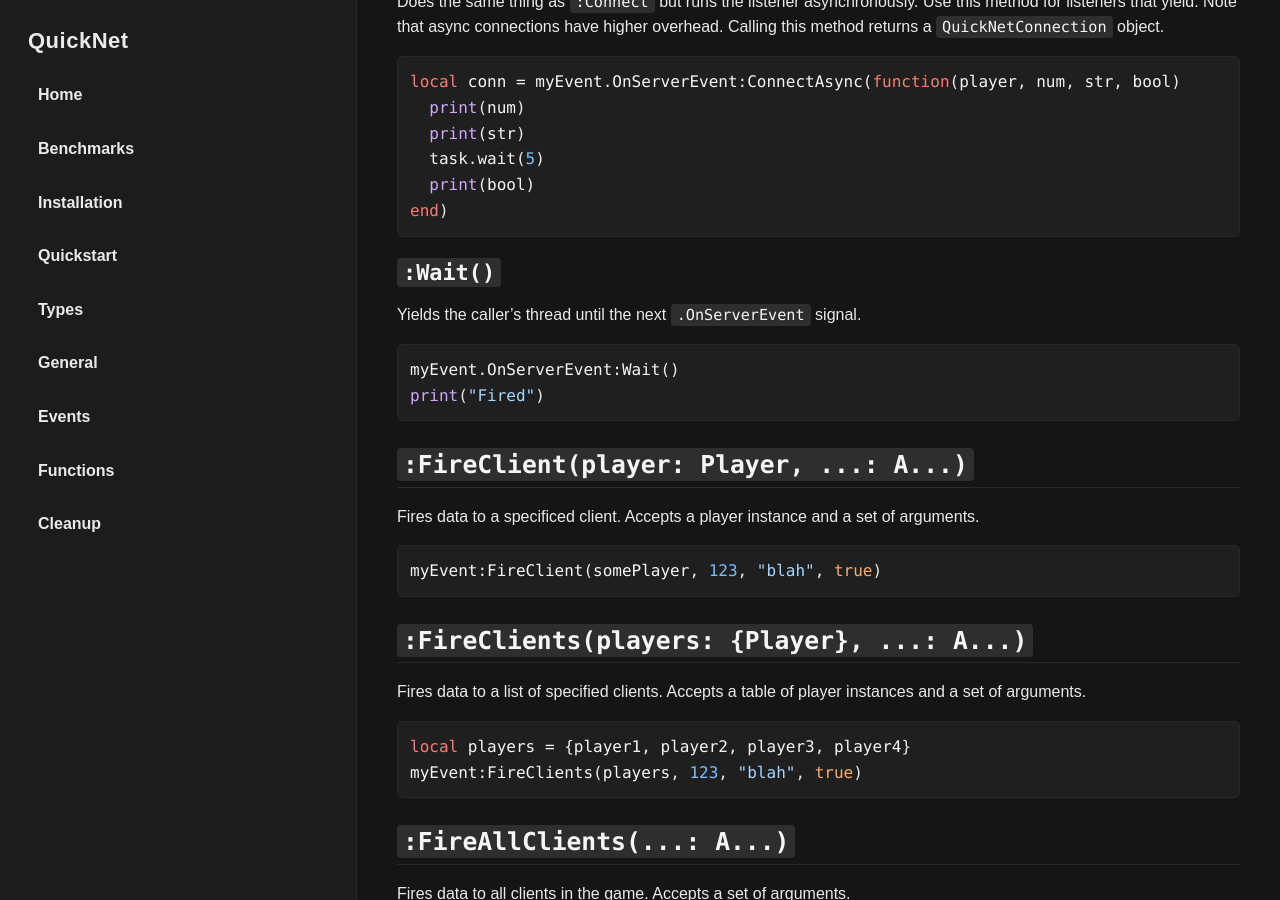
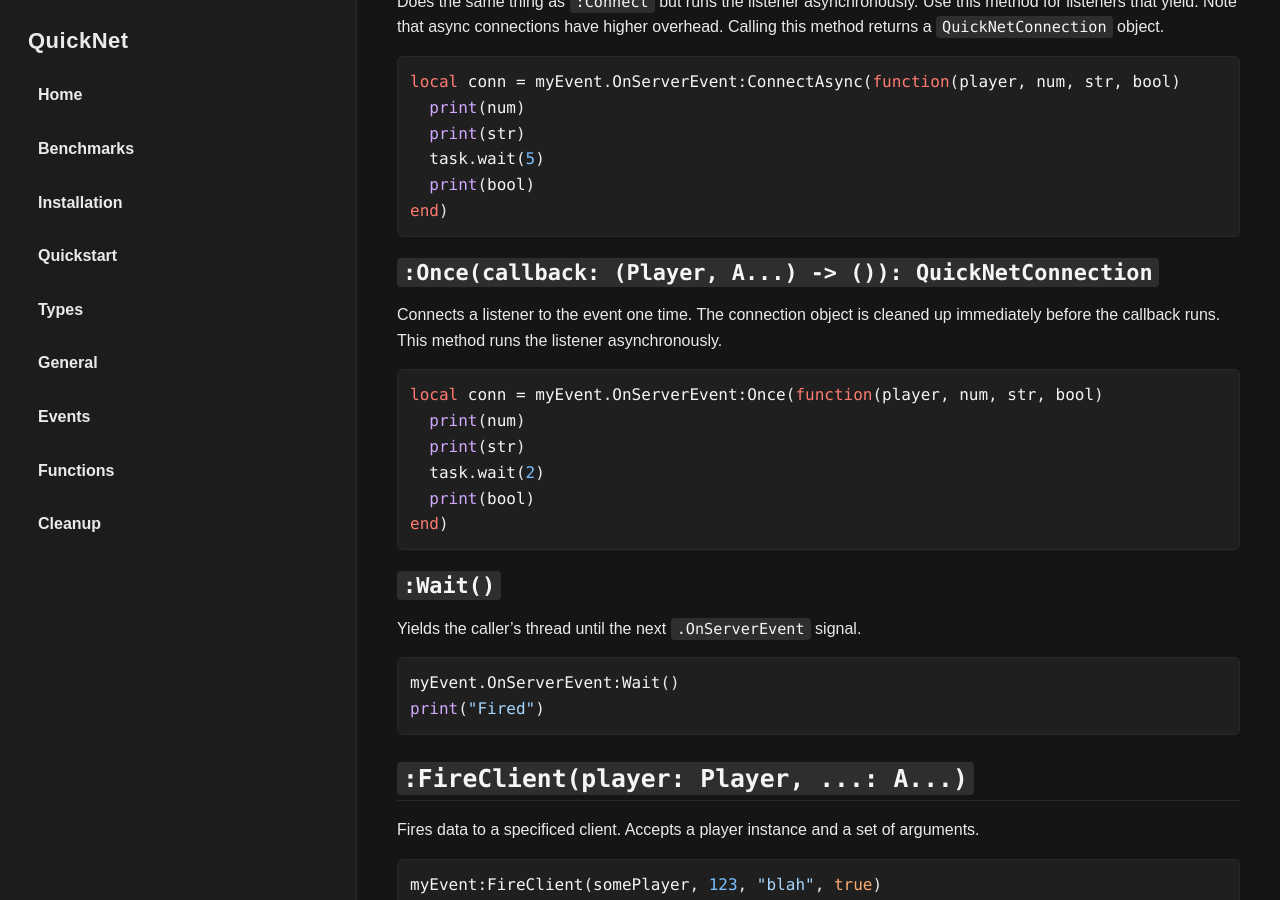
Before and after one commit to breadboardengineer1234/QuickNet, a Jekyll site: the page built from docs/events.md, in a window 1280 px wide and 900 px high, scrolled down 632 px. Built offline with Jekyll 4.4.1, drawn with Linux system fonts in a browser that asks for light colours; some of the changed text lies outside the part shown.

Commit message:
Update events.md

````diff
--- a/docs/events.md
+++ b/docs/events.md
@@ -27,6 +27,18 @@ local conn = myEvent.OnServerEvent:ConnectAsync(function(player, num, str, bool)
   print(bool)
 end)
 ```
+
+### ``:Once(callback: (Player, A...) -> ()): QuickNetConnection``
+Connects a listener to the event one time. The connection object is cleaned up immediately before the callback runs. This method runs the listener asynchronously.
+```lua
+local conn = myEvent.OnServerEvent:Once(function(player, num, str, bool)
+  print(num)
+  print(str)
+  task.wait(2)
+  print(bool)
+end)
+```
+
 ### ``:Wait()``
 Yields the caller's thread until the next ``.OnServerEvent`` signal.
 ```lua
@@ -83,6 +95,17 @@ local conn = myEvent.OnClientEvent:ConnectAsync(function(num, str, bool)
 end)
 ```
 
+### ``:Once(callback: (Player, A...) -> ()): QuickNetConnection``
+Connects a listener to the event one time. The connection object is cleaned up immediately before the callback runs. This method runs the listener asynchronously.
+```lua
+local conn = myEvent.OnClientEvent:Once(function(player, num, str, bool)
+  print(num)
+  print(str)
+  task.wait(2)
+  print(bool)
+end)
+```
+
 ### ``:Wait()``
 Yields the caller's thread until the next ``.OnClientEvent`` signal.
 ```lua
````
